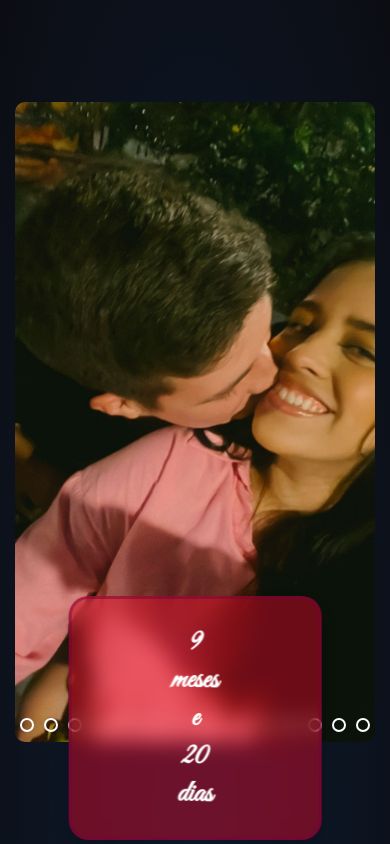
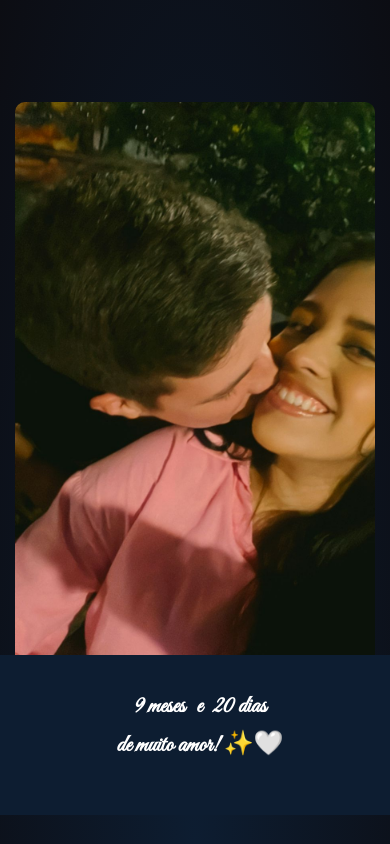
Before and after one commit to gabriel11lima/bibosheart, a plain HTML site: page index.html in a window 390 px wide. Drawn offline with Linux system fonts and the light colour scheme.

Commit message:
segundo commit

```diff
--- a/relogio.js
+++ b/relogio.js
@@ -33,6 +33,7 @@ function atualizarRelogio() {
     }
     texto += `<span class="tempo-meses">${resultado.meses} ${resultado.meses > 1 ? 'meses' : 'mês'}</span> e `;
     texto += `<span class="tempo-dias">${resultado.dias} ${resultado.dias > 1 ? 'dias' : 'dia'}</span>`;
+    texto += '<p>de muito amor! ✨🤍</p>'
     relogioDiv.innerHTML = texto;
 }
 
--- a/relogiostyle.css
+++ b/relogiostyle.css
@@ -1,42 +1,59 @@
-@keyframes cursiveMotion {
-    0%, 100% {
-        transform: rotate(-2deg);
-    }
-    50% {
-        transform: rotate(2deg);
-    }
-}
+.relogio {
+    position: fixed; /* Fixa a posição do elemento na tela */
+    top: 596px; /* Define a posição do elemento a partir do topo da tela */
+    left: 50%; /* Centraliza o elemento horizontalmente na tela */
+    transform: translateX(-50%); /* Ajusta a centralização do elemento */
+    padding: 24px 92px; /* Define o espaçamento interno do elemento */
+    font-family: 'Great Vibes', Arial, sans-serif; /* Fonte com um toque mais suave */
+    font-size: 30px; /* Tamanho da fonte */
+    font-weight: bold; /* Define a fonte como negrito */
+    color: #ffffff; /* Cor do texto branca */
 
-.relogio {
-    position: fixed;
-    top: 596px;
-    left: 50%;
-    transform: translateX(-50%);
-    padding: 24px 92px;
-    font-family: 'Great Vibes', Arial, sans-serif; /* Fonte com um toque mais suave */
-    font-size: 30px;
-    font-weight: bold;
-    color: #ffffff;
-
-
-    backdrop-filter: blur(10px);
-    background-color: rgba(255, 7, 44, 0.4); /* Fundo rosa claro com transparência */
-    border: 3px solid rgba(123, 0, 62, 0.5); /* Borda rosa suave */
-    border-radius: 20px;
-    text-align: center;
-    width: fit-content;
-    box-shadow: 0 8px 15px rgba(0, 0, 0, 0.2); /* Sombra mais marcante */
-
+    backdrop-filter: blur(100px); /* Aplica um desfoque no fundo */
+    background-color: #0d1d31; /* Fundo rosa claro com transparência */
+    text-align: center; /* Centraliza o texto dentro do elemento */
+    width: fit-content; /* Ajusta a largura do elemento ao conteúdo */
     animation: fadeInUp 1.5s ease-out; /* Animação de entrada suave */
 }
 
+
+
 .relogio span {
-    display: inline-block;
-    margin: 0 8px;
-    animation: cursiveMotion 3s infinite ease-in-out; /* Movimento cursivo */
+    display: inline-block; /* Exibe o conteúdo em linha, mas como bloco, permitindo margens */
+    margin: 7px;
 }
 
 .tempo-anos, .tempo-meses, .tempo-dias {
-    color: #ffffff;
-    font-weight: bold;
+    color: #ffffff; /* Define a cor do texto como branca */
+    font-weight: bold; /* Deixa o texto em negrito */
+
 }
+
+@media (max-width:450px){
+    .relogio{
+        position: fixed; /* Fixa a posição do elemento na tela */
+        top: 650px; /* Define a posição do elemento a partir do topo da tela */
+        left: 50%; /* Centraliza o elemento horizontalmente na tela */
+        transform: translateX(-50%); /* Ajusta a centralização do elemento */
+        width: 210px;
+        height: 100px;
+        padding: 30px 100px; /* Define o espaçamento interno do elemento */
+        font-size: 24px; /* Tamanho da fonte */
+        margin: 5px;
+    }
+    .relogio span {
+        display: inline-block; /* Exibe o conteúdo em linha, mas como bloco, permitindo margens */
+        margin: 7px;
+    }
+    .relogio p{
+        position: fixed; /* Fixa a posição do elemento na tela */
+        top: 50px; /* Define a posição do elemento a partir do topo da tela */
+        left: 50%; /* Centraliza o elemento horizontalmente na tela */
+        transform: translateX(-50%); /* Ajusta a centralização do elemento */
+        font-family: 'Great Vibes', Arial, sans-serif; /* Fonte com um toque mais suave */
+        font-size: 24px; /* Tamanho da fonte */
+        font-weight: bold; /* Define a fonte como negrito */
+        color: #ffffff; /* Cor do texto branca */
+        text-align: center;
+    }
+}
--- a/style.css
+++ b/style.css
@@ -6,6 +6,7 @@ body {
     display: flex;
     justify-content: center;
     align-items: center;
+    position: relative;
 }
 
 .slider {
@@ -36,7 +37,6 @@ body {
     display: flex;
     justify-content: center;
     align-items: center;
-
 }
 
 .slide img {
```
Also changed, not shown: index.html (+1 -0 lines), back.css (line endings or trailing spaces).
